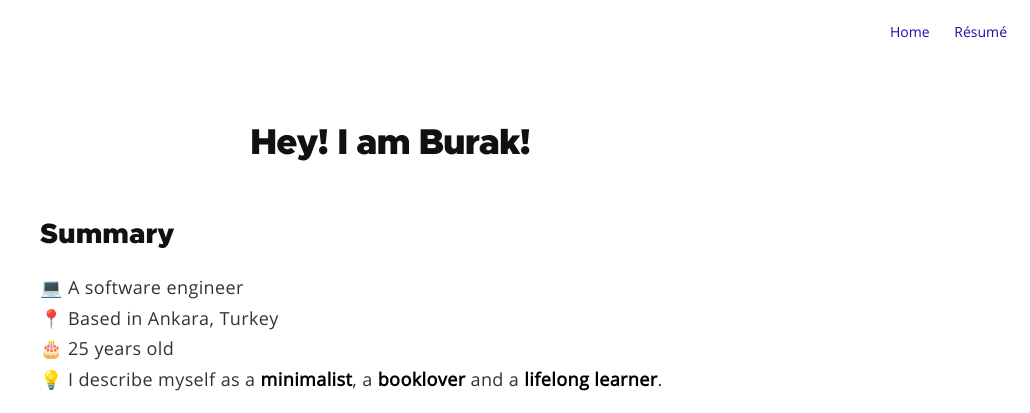
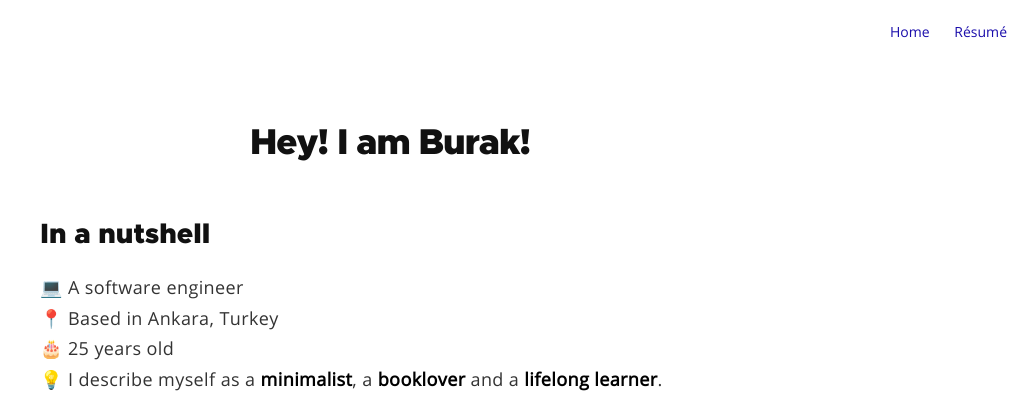
Before and after one commit to burakekici/burakekici.github.io, a Jekyll site: the page built from about.md, in a window 1280 px wide. Shown: the top 413 px of the page, without its empty margins (250-1280 px from the left). Built offline with Jekyll 4.4.1, drawn with Linux system fonts in a browser that asks for light colours.

```diff
--- a/_posts/2017-07-11-lys-tercihi.markdown
+++ b/_posts/2017-07-11-lys-tercihi.markdown
@@ -13,6 +13,8 @@ tag:
 - ygs
 - lys
 - tercih
+- yks
+- ayt
 star: true
 category: blog
 author: ekici
--- a/about.md
+++ b/about.md
@@ -6,7 +6,7 @@ layout: page
 
 # Hey! I am Burak!
 
-## Summary
+## In a nutshell
 
 💻 A software engineer
 <br>
```
